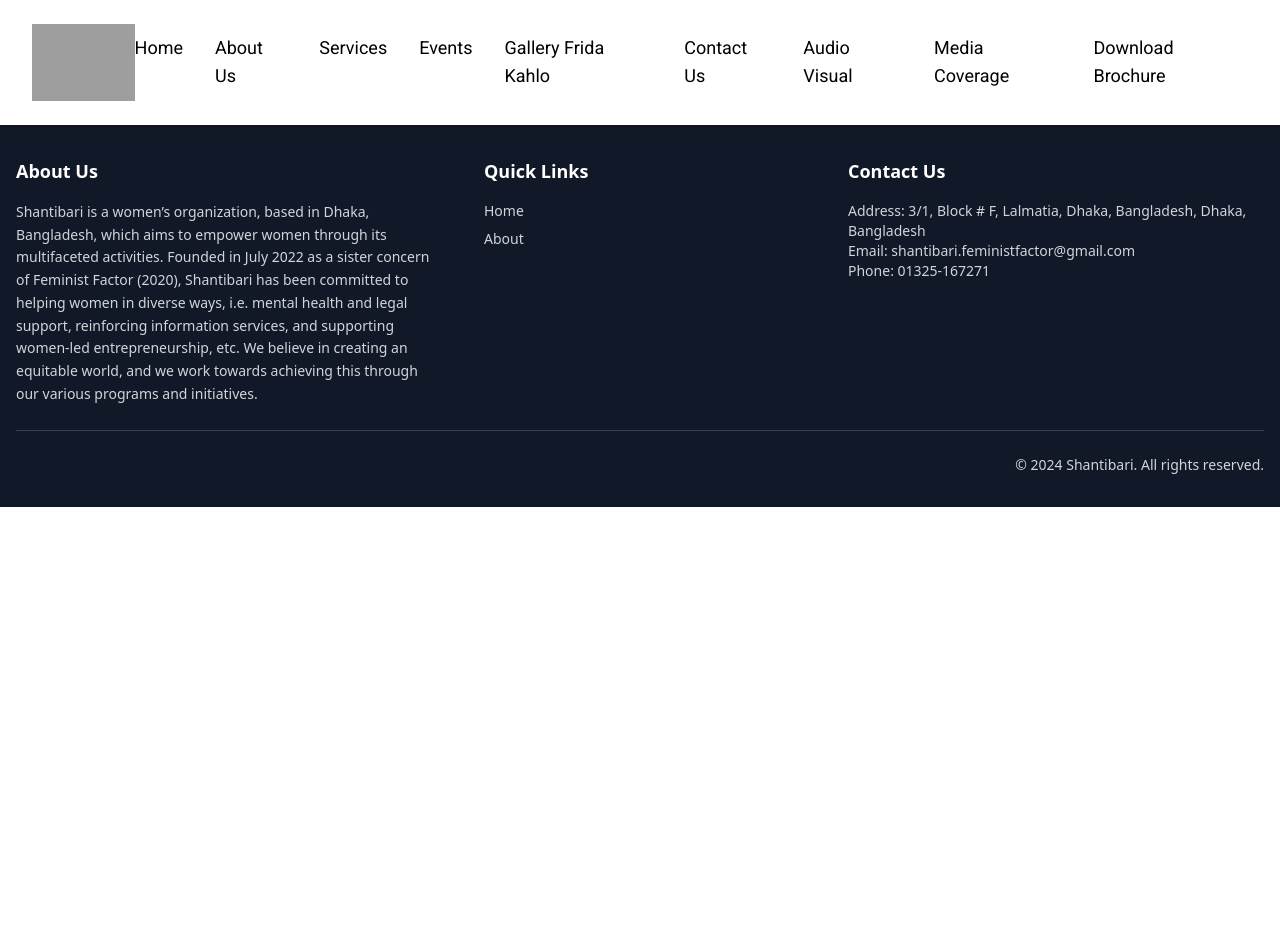
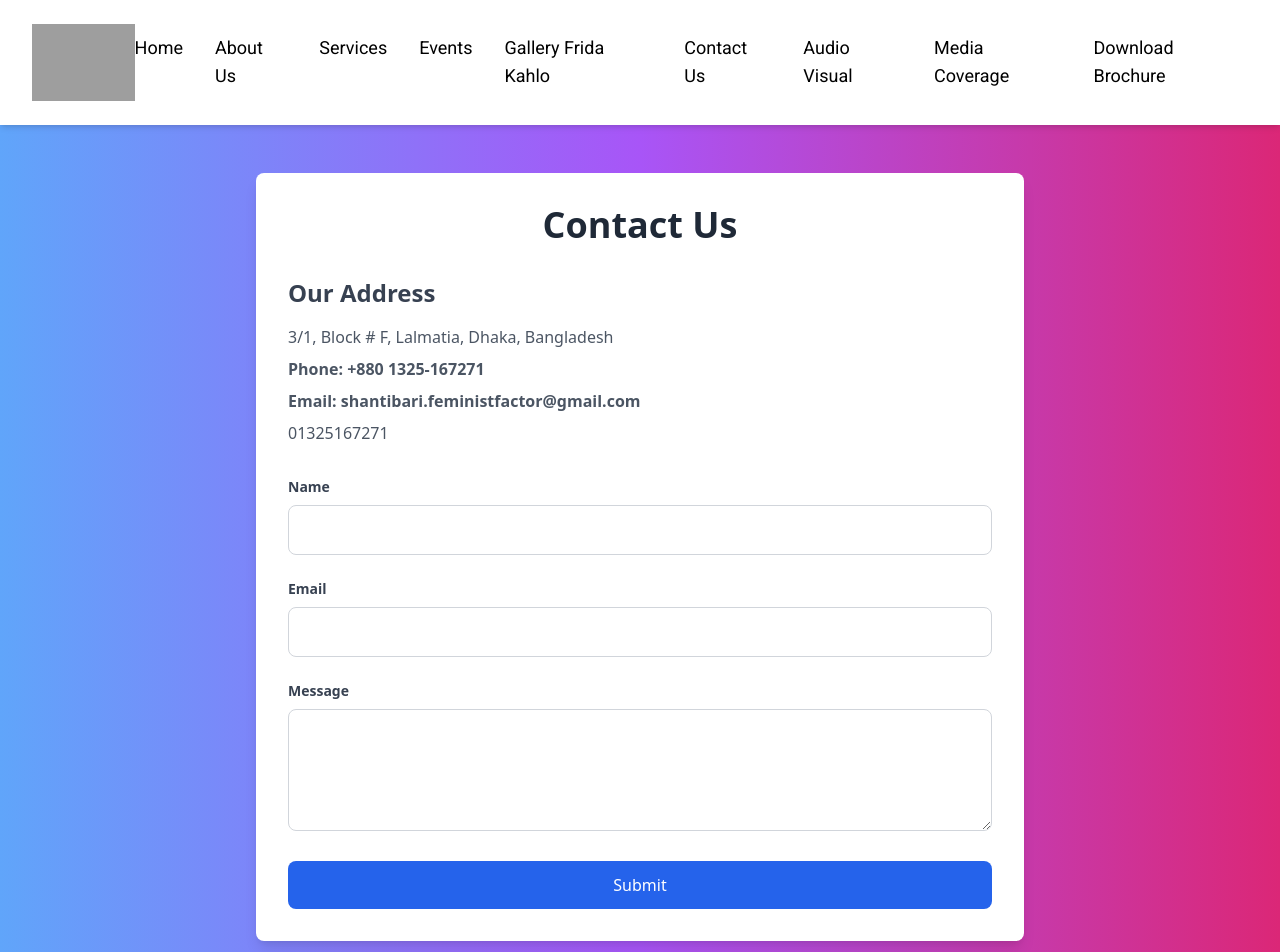
Before and after one commit to Atiqul-Imon/shantibaribdfrontend, a React (Vite) app: page /contact-us in a window 1280 px wide. Shown: the top 952 px of the page. Before the commit the page ends 800 px from the top, so only its background shows below. Built offline with nearby package versions, Linux system fonts and the light colour scheme; grey boxes are pictures that could not be loaded; a web font is replaced by a local one.

Commit message:
Add contact us page

```diff
--- a/src/App.jsx
+++ b/src/App.jsx
@@ -23,6 +23,7 @@ import Footer from "./components/Footer";
 import LawyerDetails from "./components/LawyerDetails";
 import PsychologistAndPsychiatristDetail from "./components/PsychologistAndPsychiatristDetailPage";
 import ServiceDetail from "./components/ServiceDetailPage";
+import ContactUs from "./components/ContactUs";
 
 // Define Home Page Layout
 function HomePage() {
@@ -70,6 +71,7 @@ function App() {
         <Route path="/" element={<PsychiatristPsychologist />} />
         <Route path="/details/:id" element={<PsychologistAndPsychiatristDetail />} />
         <Route path="/services/:serviceId" element={<ServiceDetail />} />
+        <Route path= "/contact-us" element={<ContactUs />} />
 
       </Routes>
       <Footer />
--- /dev/null
+++ b/src/components/ContactUs.jsx
@@ -0,0 +1,80 @@
+import React from 'react';
+
+const ContactUs = () => {
+  return (
+    <div className="min-h-screen bg-gradient-to-r from-blue-400 via-purple-500 to-pink-600 flex flex-col justify-center items-center py-12 px-6">
+      <div className="bg-white shadow-lg rounded-lg p-8 max-w-3xl w-full transform transition-all hover:scale-105 duration-300 ease-in-out">
+        <h1 className="text-4xl font-bold text-center text-gray-800 mb-8">Contact Us</h1>
+
+        {/* Contact Information */}
+        <div className="mb-8">
+          <h2 className="text-2xl font-semibold text-gray-700 mb-4">Our Address</h2>
+          <p className="text-gray-600 mb-2">3/1, Block # F, Lalmatia, Dhaka, Bangladesh</p>
+          <p className="text-gray-600 mb-2 font-bold">Phone: +880 1325-167271</p>
+          <p className="text-gray-600 mb-2 font-bold">Email: shantibari.feministfactor@gmail.com</p>
+          <p className="text-gray-600">01325167271</p>
+        </div>
+
+        {/* Contact Form */}
+        <form
+          name="contact"
+          method="POST"
+          data-netlify="true"
+          className="space-y-6"
+        >
+          <input type="hidden" name="form-name" value="contact" />
+
+          <div>
+            <label className="block text-gray-700 text-sm font-semibold mb-2" htmlFor="name">
+              Name
+            </label>
+            <input
+              type="text"
+              id="name"
+              name="name"
+              required
+              className="w-full px-4 py-3 border border-gray-300 rounded-lg focus:outline-none focus:ring-2 focus:ring-blue-500 hover:border-blue-400 transition-all duration-200"
+            />
+          </div>
+
+          <div>
+            <label className="block text-gray-700 text-sm font-semibold mb-2" htmlFor="email">
+              Email
+            </label>
+            <input
+              type="email"
+              id="email"
+              name="email"
+              required
+              className="w-full px-4 py-3 border border-gray-300 rounded-lg focus:outline-none focus:ring-2 focus:ring-blue-500 hover:border-blue-400 transition-all duration-200"
+            />
+          </div>
+
+          <div>
+            <label className="block text-gray-700 text-sm font-semibold mb-2" htmlFor="message">
+              Message
+            </label>
+            <textarea
+              id="message"
+              name="message"
+              rows="4"
+              required
+              className="w-full px-4 py-3 border border-gray-300 rounded-lg focus:outline-none focus:ring-2 focus:ring-blue-500 hover:border-blue-400 transition-all duration-200"
+            ></textarea>
+          </div>
+
+          <div>
+            <button
+              type="submit"
+              className="w-full bg-blue-600 text-white py-3 rounded-lg hover:bg-blue-700 focus:outline-none focus:ring-2 focus:ring-blue-500 transition-all duration-200"
+            >
+              Submit
+            </button>
+          </div>
+        </form>
+      </div>
+    </div>
+  );
+};
+
+export default ContactUs;
--- a/src/components/Navbar.jsx
+++ b/src/components/Navbar.jsx
@@ -71,7 +71,7 @@ const Navbar = () => {
             <NavLink to="/gallery-frida-kahlo" className="hover:text-gray-400">
               Gallery Frida Kahlo
             </NavLink>
-            <NavLink to="/contact" className="hover:text-gray-400">
+            <NavLink to="/contact-us" className="hover:text-gray-400">
               Contact Us
             </NavLink>
             <NavLink to="/audio-visual" className="hover:text-gray-400">
@@ -126,7 +126,7 @@ const Navbar = () => {
             Gallery Frida Kahlo
           </NavLink>
           <NavLink
-            to="/contact"
+            to="/contact-us"
             onClick={closeMenu}
             className="block text-black text-lg text-center py-2 hover:text-gray-400"
           >
```
